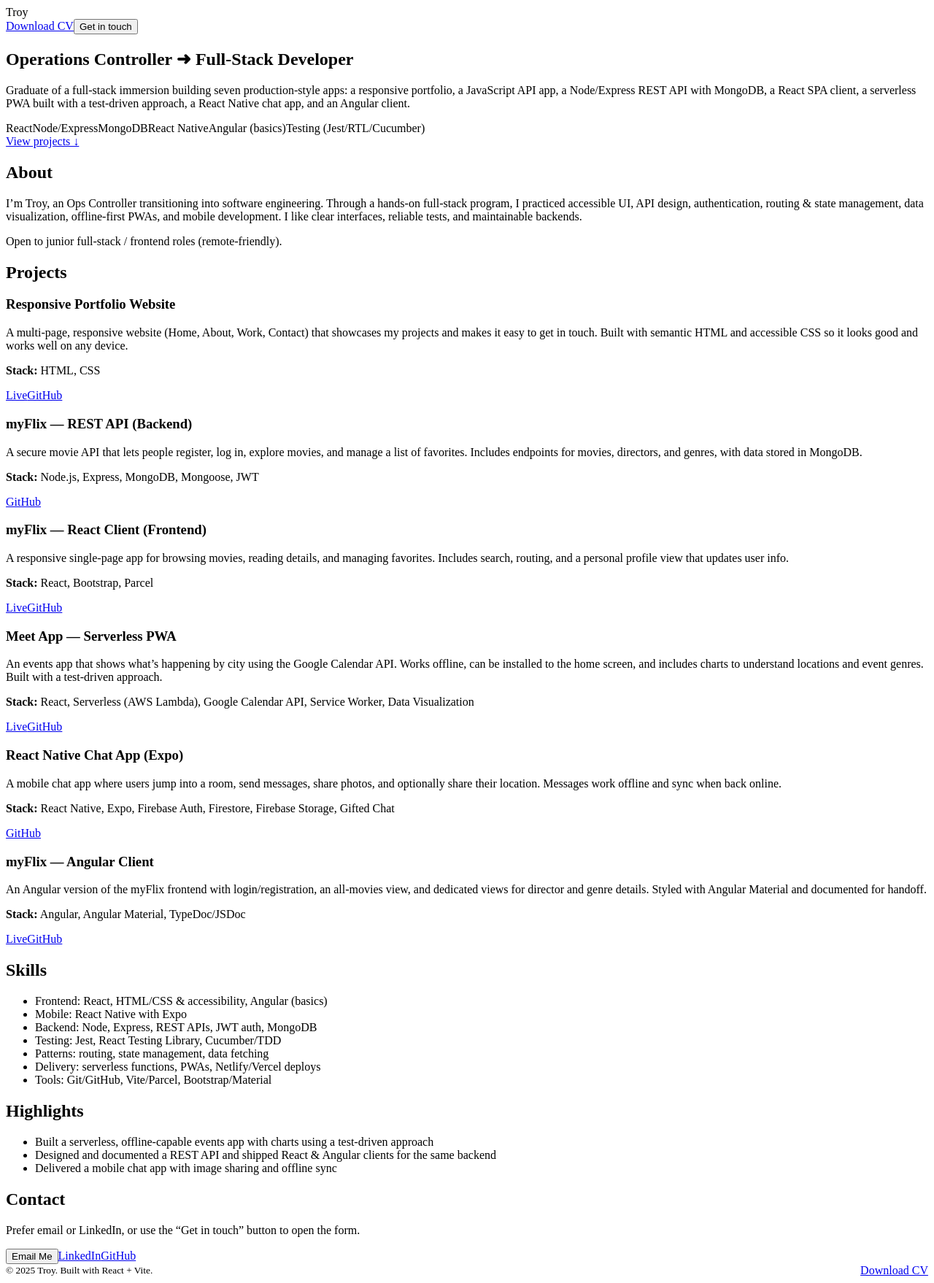
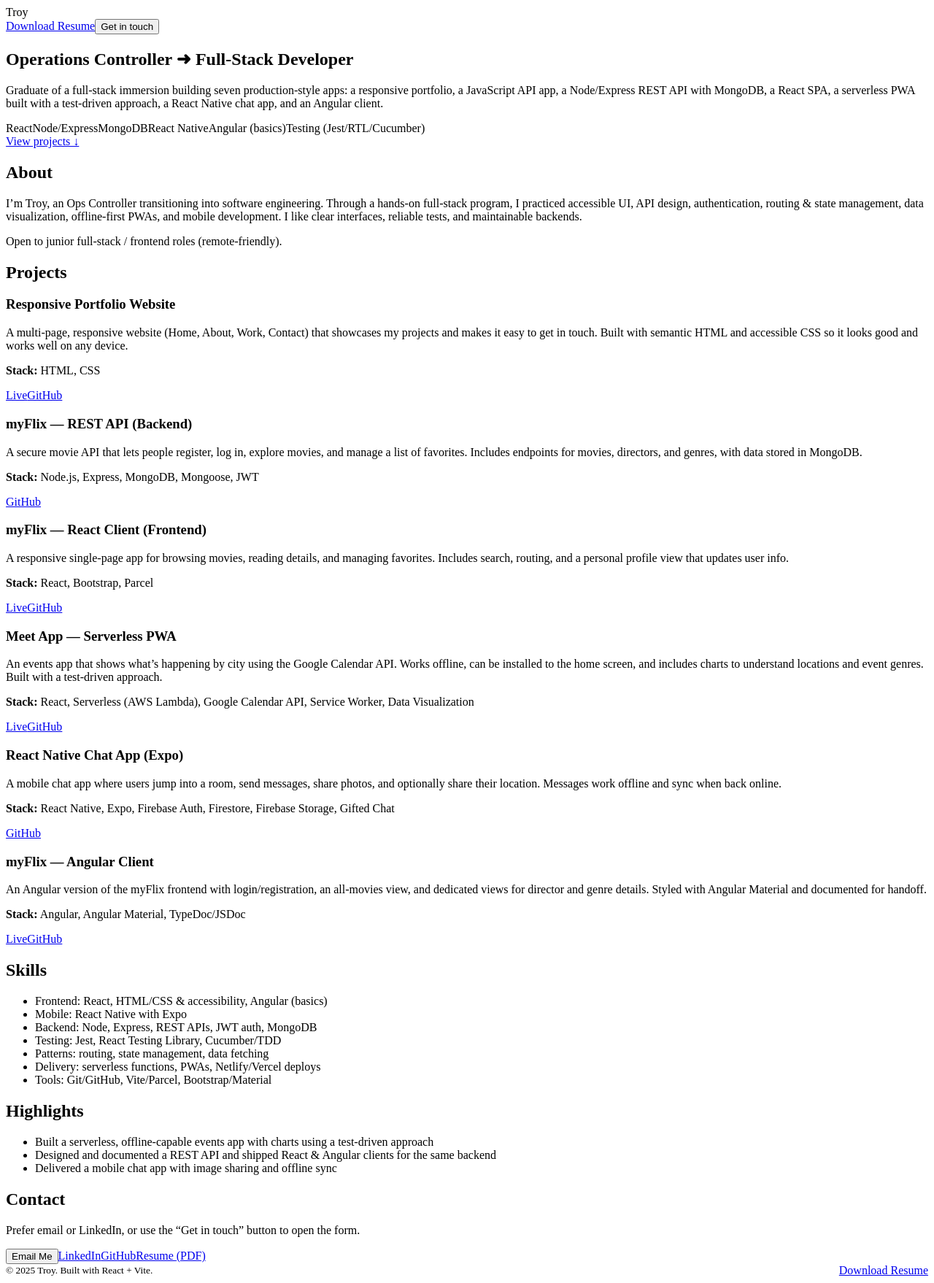
Before and after one commit to tmoubre/My_Portfolio, a React (Vite) app: page / in a window 1280 px wide. Shown: the whole page at 73% size. Built offline with nearby package versions, Linux system fonts and the light colour scheme; the HTML template or start-up script is replaced by a standard one.

Commit message:
updated app

```diff
--- a/src/App.jsx
+++ b/src/App.jsx
@@ -1,14 +1,18 @@
+// src/App.jsx
 import React, { useState, useEffect } from 'react'
 import ProjectCard from './components/ProjectCard.jsx'
 import Modal from './components/Modal.jsx'
 import projects from './data/projects.js'
 
-// 🔧 Replace with your actual details
+// ======== YOUR PERSONAL LINKS ========
 const EMAIL = 'oubre1@att.net'
+const GITHUB = 'https://github.com/tmoubre'
+// TODO: replace with your real LinkedIn URL
 const LINKEDIN = 'https://www.linkedin.com/in/troy-oubre-32170a32/'
-const GITHUB = 'https://github.com/tmoubre'
+// Path to the PDF sitting in your /public folder
+const RESUME_PDF = '/Troy-Oubre-Resume.pdf'
 
-// Your Formspree form endpoint
+// Your Formspree form endpoint (stays the same)
 const FORMSPREE_URL = 'https://formspree.io/f/xblkvnzg'
 
 export default function App() {
@@ -70,16 +74,21 @@ export default function App() {
 
   return (
     <div>
+      {/* Header */}
       <header className="nav">
         <div className="container">
           <div className="brand">Troy</div>
           <nav>
-      <a className="pill" href="/Troy-Oubre-Resume.pdf" download>Download CV</a>
+            {/* Smaller resume download button */}
+            <a className="pill pill-sm" href={RESUME_PDF} download>
+              Download Resume
+            </a>
             <button className="pill" type="button" onClick={openFormModal}>Get in touch</button>
           </nav>
         </div>
       </header>
 
+      {/* Main */}
       <main className="container">
         {/* Hero */}
         <section className="hero" id="home">
@@ -88,8 +97,8 @@ export default function App() {
               <h1 className="title">Operations Controller ➜ Full-Stack Developer</h1>
               <p className="subtitle">
                 Graduate of a full-stack immersion building seven production-style apps: a responsive portfolio,
-                a JavaScript API app, a Node/Express REST API with MongoDB, a React SPA client, a serverless
-                PWA built with a test-driven approach, a React Native chat app, and an Angular client.
+                a JavaScript API app, a Node/Express REST API with MongoDB, a React SPA, a serverless PWA
+                built with a test-driven approach, a React Native chat app, and an Angular client.
               </p>
               <div className="tags" aria-label="Skills">
                 <span className="tag">React</span>
@@ -106,7 +115,7 @@ export default function App() {
               <h2>About</h2>
               <p>
                 I’m Troy, an Ops Controller transitioning into software engineering. Through a hands-on full-stack
-                program, I practiced accessible UI, API design, authentication, routing & state management,
+                program, I practiced accessible UI, API design, authentication, routing &amp; state management,
                 data visualization, offline-first PWAs, and mobile development. I like clear interfaces, reliable
                 tests, and maintainable backends.
               </p>
@@ -131,7 +140,7 @@ export default function App() {
             <div className="card">
               <h2>Skills</h2>
               <ul>
-                <li>Frontend: React, HTML/CSS & accessibility, Angular (basics)</li>
+                <li>Frontend: React, HTML/CSS &amp; accessibility, Angular (basics)</li>
                 <li>Mobile: React Native with Expo</li>
                 <li>Backend: Node, Express, REST APIs, JWT auth, MongoDB</li>
                 <li>Testing: Jest, React Testing Library, Cucumber/TDD</li>
@@ -144,7 +153,7 @@ export default function App() {
               <h2>Highlights</h2>
               <ul>
                 <li>Built a serverless, offline-capable events app with charts using a test-driven approach</li>
-                <li>Designed and documented a REST API and shipped React & Angular clients for the same backend</li>
+                <li>Designed and documented a REST API and shipped React &amp; Angular clients for the same backend</li>
                 <li>Delivered a mobile chat app with image sharing and offline sync</li>
               </ul>
             </div>
@@ -160,15 +169,19 @@ export default function App() {
             <button type="button" onClick={openChoiceModal}>Email Me</button>
             <a role="listitem" href={LINKEDIN} target="_blank" rel="noreferrer">LinkedIn</a>
             <a role="listitem" href={GITHUB} target="_blank" rel="noreferrer">GitHub</a>
+            {/* Optional: quick resume link in contact card */}
+            <a role="listitem" href={RESUME_PDF} download>Resume (PDF)</a>
           </div>
         </section>
       </main>
 
+      {/* Footer */}
       <footer className="footer container">
         <div style={{display:'flex', gap:12, alignItems:'center', justifyContent:'space-between', flexWrap:'wrap'}}>
           <small>© {new Date().getFullYear()} Troy. Built with React + Vite.</small>
-    <a className="pill" href="/Troy-Oubre-Resume.pdf" download>Download CV</a>
-
+          <a className="modal-secondary btn-sm" href={RESUME_PDF} download>
+            Download Resume
+          </a>
         </div>
       </footer>
 
```
Also changed, not shown: 1 other file (tests, documents, lock files or other folders). Lines whose indentation alone changed are shown as unchanged.
